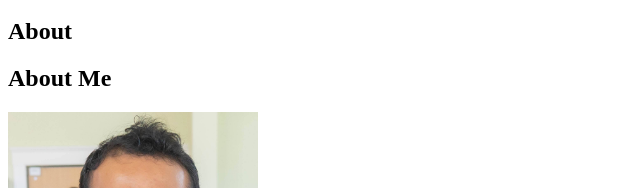
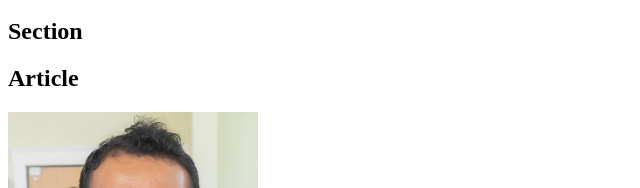
Before and after one commit to SyedDawoodMIU/CS472, a plain HTML site: page index.html in a window 1280 px wide. Shown: the part 208-396 px from the top of the page, 0-640 px from the left. Drawn offline with Linux system fonts and the light colour scheme.

Commit message:
text changes for section and article

```diff
--- a/index.html
+++ b/index.html
@@ -22,9 +22,9 @@
       </nav>
     </header>
     <section>
-      <h2>About</h2>
+      <h2>Section</h2>
       <article>
-        <h2>About Me</h2>
+        <h2>Article</h2>
         <img src="Images/SyedDawood.jpg" width="250" alt="Syed Dawood" />
       </article>
       <aside>
```
